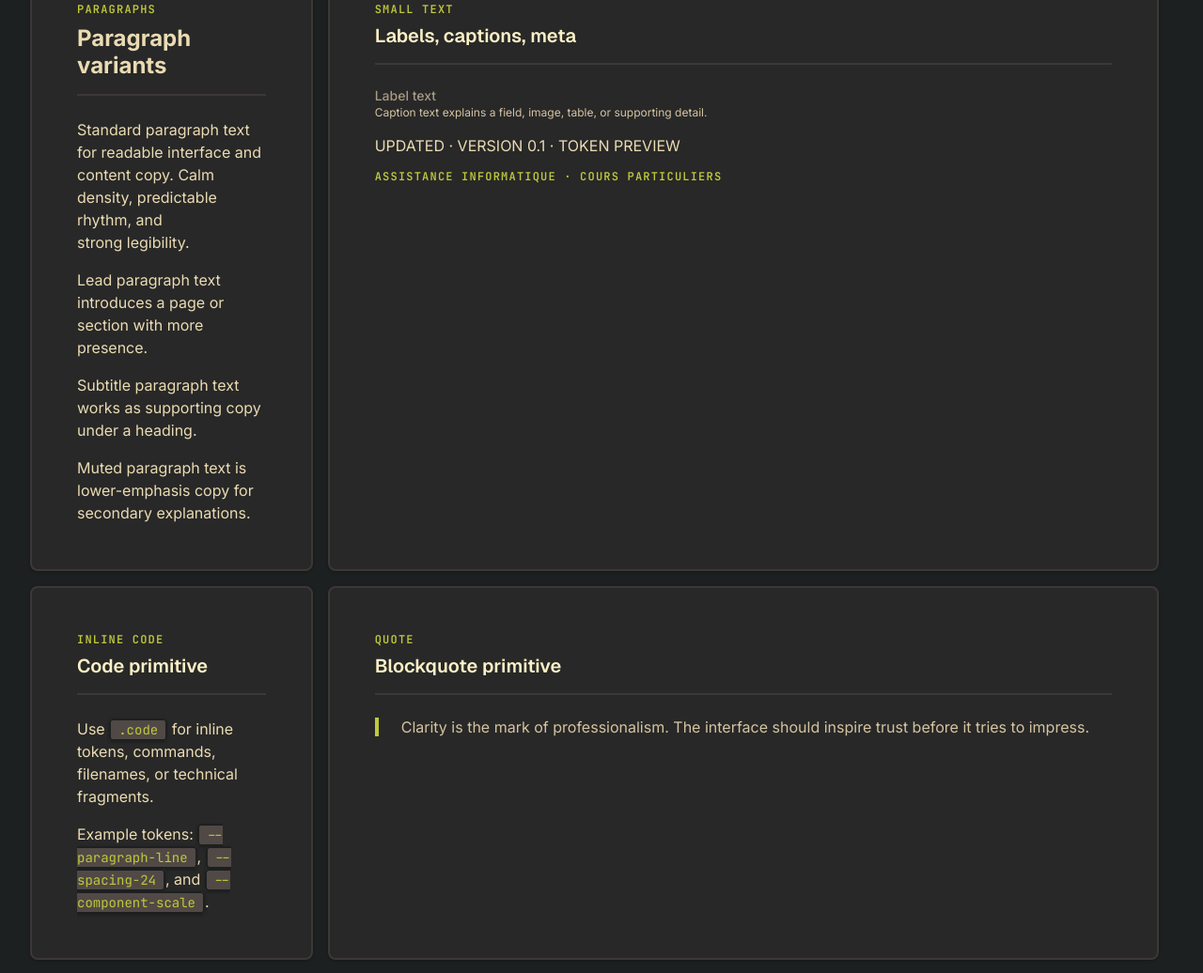
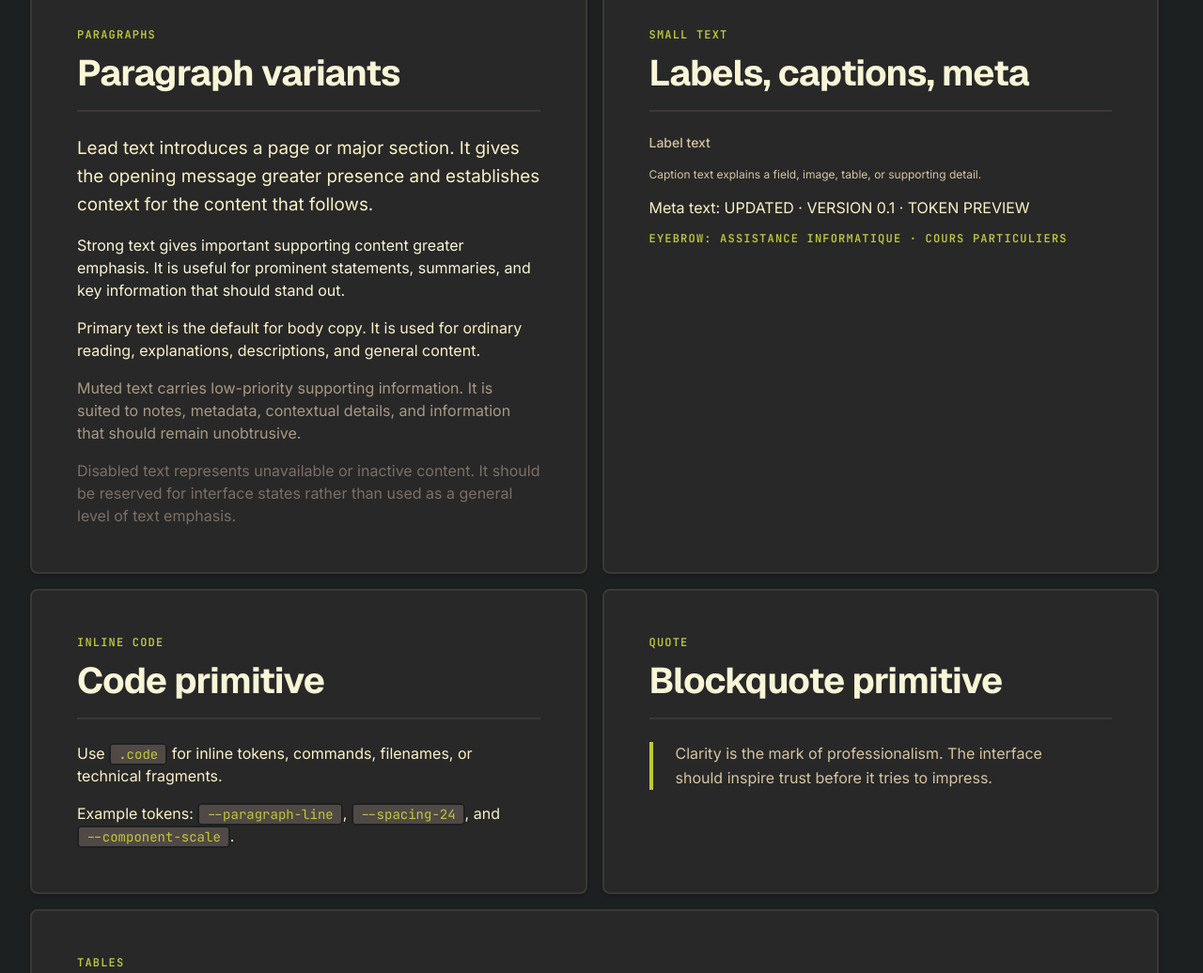
Before and after one commit to thevoidref/strata-css, a plain HTML site: page tests/primitives/content.html in a window 1280 px wide. Shown: the part 1216-2252 px from the top of the page at 94% size. Drawn offline with nearby package versions, Linux system fonts and the light colour scheme.

Commit message:
CSS: Debug Content Primitives

```diff
--- a/assets/css/00-foundation/borders/20-primitives.css
+++ b/assets/css/00-foundation/borders/20-primitives.css
@@ -144,7 +144,7 @@
 
     /* Table */
 
-    --table-border:              var(--divider-border);
+    --table-divider:             var(--divider-border);
 
     /* Code */
 
--- a/assets/css/00-foundation/colors/10-theme-dark.css
+++ b/assets/css/00-foundation/colors/10-theme-dark.css
@@ -24,15 +24,14 @@
   /* -------------------------------------------------------------------------- */
 
   --text-strong:                var(--color-light-200);
-  --text-highlight:             var(--color-light-400);
-  --text-primary:               var(--color-light-600);
+
+  --text-primary:               var(--color-light-400);
   --text-secondary:             var(--color-light-800);
 
-  --text-inverse:               var(--color-dark-800);
-
-  --text-placeholder:           var(--color-gray-200);
   --text-muted:                 var(--color-gray-400);
   --text-disabled:              var(--color-gray-800);
+
+  --text-inverse:               var(--color-dark-800);
 
   --text-accent:                var(--accent-primary-bg);
 
--- a/assets/css/00-foundation/colors/20-primitives.css
+++ b/assets/css/00-foundation/colors/20-primitives.css
@@ -101,17 +101,17 @@
   /* -------------------------------------------------------------------------- */
 
   --heading-fg:             var(--text-strong);
-  --h3-fg:                  var(--text-highlight);
+  --h3-fg:                  var(--text-primary);
 
-  --paragraph-fg:           var(--text-primary);
-  --lead-fg:                var(--text-highlight);
+  --paragraph-fg:           inherit;
+  --lead-fg:                var(--text-primary);
   --muted-fg:               var(--text-muted);
   --prose-fg:               var(--paragraph-fg);
 
   --subtitle-fg:            var(--text-secondary);
   --caption-fg:             var(--text-secondary);
   --eyebrow-fg:             var(--text-accent);
-  --label-fg:               var(--text-muted);
+  --label-fg:               var(--text-secondary);
   --meta-fg:                var(--text-muted);
 
   --blockquote-fg:          var(--text-secondary);
@@ -260,7 +260,7 @@
   /* Input */
 
   --input-fg:                     var(--text-primary);
-  --input-placeholder-fg:         var(--text-placeholder);
+  --input-placeholder-fg:         var(--text-secondary);
 
   --input-bg:                     var(--bg-muted);
   --input-bg-hover:               var(--bg-muted);
--- a/assets/css/00-foundation/shadow/20-primitives.css
+++ b/assets/css/00-foundation/shadow/20-primitives.css
@@ -90,10 +90,4 @@
   --switch-shadow:                  var(--checkbox-shadow);
   --switch-thumb-shadow:            var(--shadow-sm);
 
-  /* -------------------------------------------------------------------------- */
-  /* Content */
-  /* -------------------------------------------------------------------------- */
-
-  --code-shadow:                    var(--shadow-sm);
-
 }
--- a/assets/css/00-foundation/sizing/20-primitives.css
+++ b/assets/css/00-foundation/sizing/20-primitives.css
@@ -89,11 +89,14 @@
   /* Content */
   /* -------------------------------------------------------------------------- */
 
-  /* Typography */
+  /* Heading */
 
   --heading-width:                  none;
   --hero-width:                     var(--measure-xs);
   --subheading-width:               var(--measure-sm);
+
+  /* Paragraph */
+
   --paragraph-width:                100%;
   --subtitle-width:                 var(--measure-md);
   --lead-width:                     var(--measure-lg);
@@ -107,6 +110,10 @@
   /* Label */
 
   --label-width:                    var(--measure-xs);
+
+  /* Blockquote */
+
+  --blockquote-width:               var(--measure-lg);
 
   /* -------------------------------------------------------------------------- */
   /* Visual */
--- a/assets/css/10-base/reset/page.css
+++ b/assets/css/10-base/reset/page.css
@@ -20,7 +20,7 @@ body {
   min-height:         100svh;
 
   background-color:   var(--page-bg);
-  color:              var(--paragraph-fg);
+  color:              var(--text-primary);
 
   font-family:        var(--paragraph-family);
   font-size:          var(--paragraph-size);
--- a/assets/css/20-primitives/content/blockquote.css
+++ b/assets/css/20-primitives/content/blockquote.css
@@ -4,7 +4,12 @@
   margin:                       0;
   padding-inline:               var(--blockquote-padding);
 
+  inline-size:                  min(100%, var(--blockquote-width));
+
   color:                        var(--blockquote-fg);
 
   border-inline-start:          var(--blockquote-border);
+
+  line-height: var(--line-relaxed);
+
 }
--- a/assets/css/20-primitives/content/code.css
+++ b/assets/css/20-primitives/content/code.css
@@ -11,10 +11,8 @@
   font-weight:                  var(--code-weight);
   line-height:                  var(--code-line);
   letter-spacing:               var(--code-tracking);
-  text-wrap:                    var(--code-wrap);
+  text-wrap:                    nowrap;
 
   border:                       var(--code-border);
   border-radius:                var(--code-radius);
-
-  box-shadow:                   var(--code-shadow);
 }
--- a/assets/css/20-primitives/content/paragraph.css
+++ b/assets/css/20-primitives/content/paragraph.css
@@ -3,7 +3,7 @@
 .paragraph {
   margin:                       0;
 
-  max-inline-size:              var(--paragraph-width);
+  inline-size:                  min(100%, var(--paragraph-width));
 
   color:                        var(--paragraph-fg);
 
@@ -27,15 +27,18 @@
   --paragraph-width:            var(--lead-width);
 }
 
-.paragraph[data-paragraph-type="muted"] {
-  --paragraph-fg:               var(--muted-fg);
+.paragraph[data-paragraph-type="strong"] {
+  --paragraph-fg:               var(--text-strong);
 }
 
-.paragraph[data-paragraph-type="subtitle"] {
-  --paragraph-width:            var(--subtitle-width);
-  --paragraph-fg:               var(--subtitle-fg);
+.paragraph[data-paragraph-type="secondary"] {
+  --paragraph-fg:               var(--text-secondary);
 }
 
-.paragraph[data-paragraph-type="technical"] {
-  --paragraph-width:            var(--technical-width);
+.paragraph[data-paragraph-type="muted"] {
+  --paragraph-fg:               var(--text-muted);
 }
+
+.paragraph[data-paragraph-type="disabled"] {
+  --paragraph-fg:               var(--text-disabled);
+}
--- a/assets/css/90-utilities/_index.css
+++ b/assets/css/90-utilities/_index.css
@@ -4,6 +4,8 @@
 
 @import "./background-slot.css";
 @import "./hide.css";
+
 @import "./line-clamp.css";
+
 @import "./margin-trim.css";
 @import "./numbers.css";
--- a/assets/css/90-utilities/line-clamp.css
+++ b/assets/css/90-utilities/line-clamp.css
@@ -11,3 +11,7 @@
 .u-line-clamp-2 > * { line-clamp: 2; -webkit-line-clamp: 2; }
 .u-line-clamp-3 > * { line-clamp: 3; -webkit-line-clamp: 3; }
 .u-line-clamp-4 > * { line-clamp: 4; -webkit-line-clamp: 4; }
+
+.u-nowrap {
+  white-space: nowrap;
+}
--- a/tests/primitives/content.html
+++ b/tests/primitives/content.html
@@ -36,7 +36,7 @@
       box-shadow: var(--shadow-sm);
     }
 
-    @media (min-width: 52rem) {
+    @media (min-width: 50rem) {
       .panel--half {
         grid-column: span 6;
       }
@@ -97,7 +97,7 @@
 
     <section class="section">
       <div class="container" data-container-width="wide">
-        <div class="columns">
+        <div class="columns" data-columns="12">
 
           <!-- Headings -->
           <article class="panel surface">
@@ -120,7 +120,7 @@
 
               <div class="cluster">
                 <span class="meta sample-label">heading 3</span>
-                <h3 class="heading> sample-value">Subsection heading for local structure</h3>
+                <h3 class="heading sample-value" data-heading-level="3">Subsection heading for local structure</h3>
               </div>
             </div>
           </article>
@@ -129,25 +129,33 @@
           <article class="panel panel--half surface">
             <div class="panel-header">
               <p class="eyebrow">Paragraphs</p>
-              <h2 class="heading>">Paragraph variants</h2>
+              <h2 class="heading">Paragraph variants</h2>
             </div>
 
             <div class="stack">
-              <p class="paragraph">
-                Standard paragraph text for readable interface and content copy. Calm density,
-                predictable rhythm, and strong legibility.
+              <p class="paragraph" data-paragraph-type="lead">
+                Lead text introduces a page or major section. It gives the opening message
+                greater presence and establishes context for the content that follows.
               </p>
 
-              <p class="paragraph paragraph--lead">
-                Lead paragraph text introduces a page or section with more presence.
+              <p class="paragraph" data-paragraph-type="strong">
+                Strong text gives important supporting content greater emphasis. It is useful
+                for prominent statements, summaries, and key information that should stand out.
               </p>
 
-              <p class="paragraph paragraph--subtitle">
-                Subtitle paragraph text works as supporting copy under a heading.
+              <p class="paragraph">
+                Primary text is the default for body copy. It is used for ordinary reading,
+                explanations, descriptions, and general content.
               </p>
 
-              <p class="paragraph paragraph--muted">
-                Muted paragraph text is lower-emphasis copy for secondary explanations.
+              <p class="paragraph" data-paragraph-type="muted">
+                Muted text carries low-priority supporting information. It is suited to notes,
+                metadata, contextual details, and information that should remain unobtrusive.
+              </p>
+
+              <p class="paragraph" data-paragraph-type="disabled">
+                Disabled text represents unavailable or inactive content. It should be reserved
+                for interface states rather than used as a general level of text emphasis.
               </p>
             </div>
           </article>
@@ -156,18 +164,17 @@
           <article class="panel panel--half surface">
             <div class="panel-header">
               <p class="eyebrow">Small text</p>
-              <h2 class="heading" data-heading-level="3">Labels, captions, meta</h2>
+              <h2 class="heading">Labels, captions, meta</h2>
             </div>
 
             <div class="stack">
-              <div>
-                <p class="label">Label text</p>
-                <p class="caption">Caption text explains a field, image, table, or supporting detail.</p>
-              </div>
+              <p class="label">Label text </p>
 
-              <p class="meta">UPDATED · VERSION 0.1 · TOKEN PREVIEW</p>
+              <p class="caption">Caption text explains a field, image, table, or supporting detail.</p>
 
-              <p class="eyebrow">Assistance informatique · cours particuliers</p>
+              <p class="meta">Meta text: UPDATED · VERSION 0.1 · TOKEN PREVIEW</p>
+
+              <p class="eyebrow">Eyebrow: Assistance informatique · cours particuliers</p>
             </div>
           </article>
 
@@ -175,17 +182,19 @@
           <article class="panel panel--half surface">
             <div class="panel-header">
               <p class="eyebrow">Inline code</p>
-              <h2 class="heading" data-heading-level="3">Code primitive</h2>
+              <h2 class="heading">Code primitive</h2>
             </div>
 
             <div class="stack">
               <p class="paragraph">
-                Use <code class="code">.code</code> for inline tokens, commands, filenames, or technical fragments.
+                Use <code class="code">.code</code> for inline tokens,
+                commands, filenames, or technical fragments.
               </p>
 
               <p class="paragraph">
                 Example tokens: <code class="code">--paragraph-line</code>,
-                <code class="code">--spacing-24</code>, and <code class="code">--component-scale</code>.
+                <code class="code">--spacing-24</code>, and
+                <code class="code">--component-scale</code>.
               </p>
             </div>
           </article>
@@ -194,7 +203,7 @@
           <article class="panel panel--half surface">
             <div class="panel-header">
               <p class="eyebrow">Quote</p>
-              <h2 class="heading" data-heading-level="3">Blockquote primitive</h2>
+              <h2 class="heading">Blockquote primitive</h2>
             </div>
 
             <blockquote class="blockquote">
@@ -206,7 +215,7 @@
           <article class="panel surface">
             <div class="panel-header">
               <p class="eyebrow">Tables</p>
-              <h2 class="heading" data-heading-level="3">Table primitive</h2>
+              <h2 class="heading">Table primitive</h2>
             </div>
 
             <table class="table">
```
Also changed, not shown: assets/css/10-base/interaction/disabled.css (+8 -8 lines), tests/primitives/layout&wrapper.html (+1 -1 lines).
